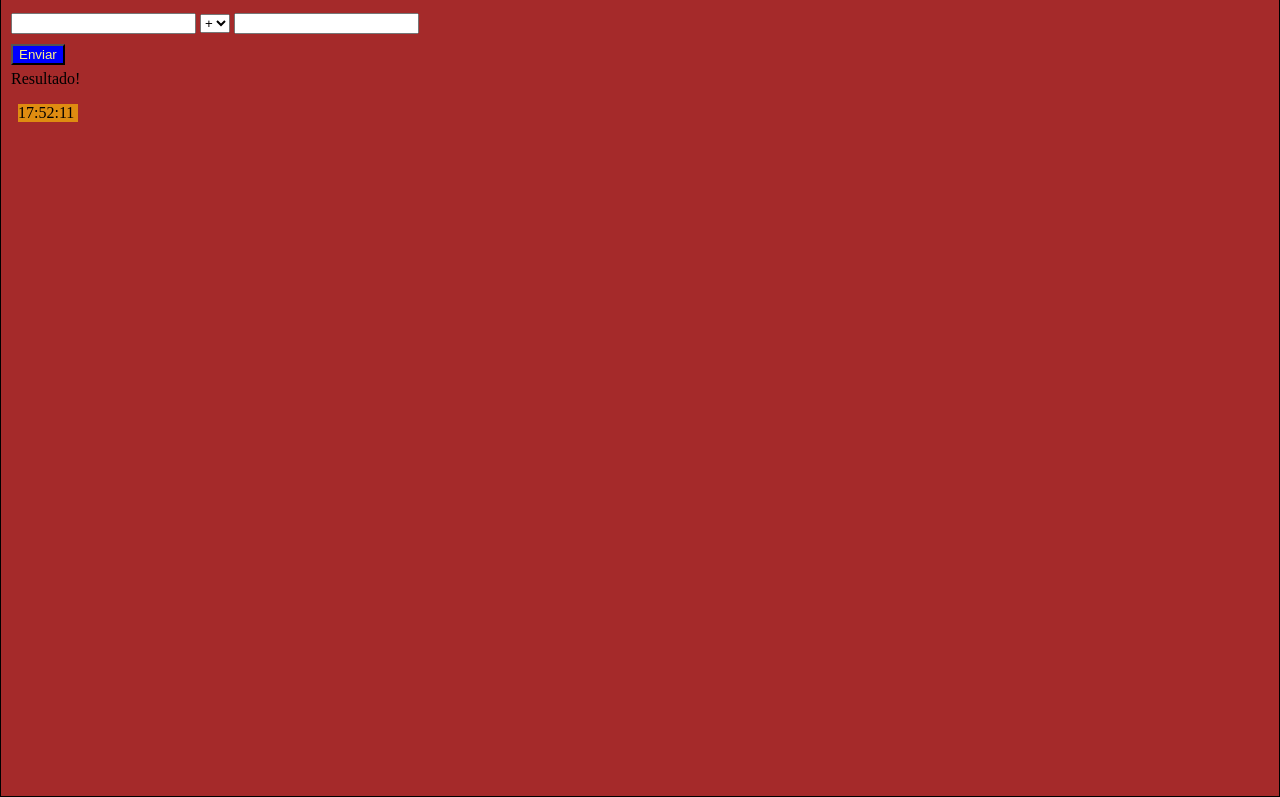
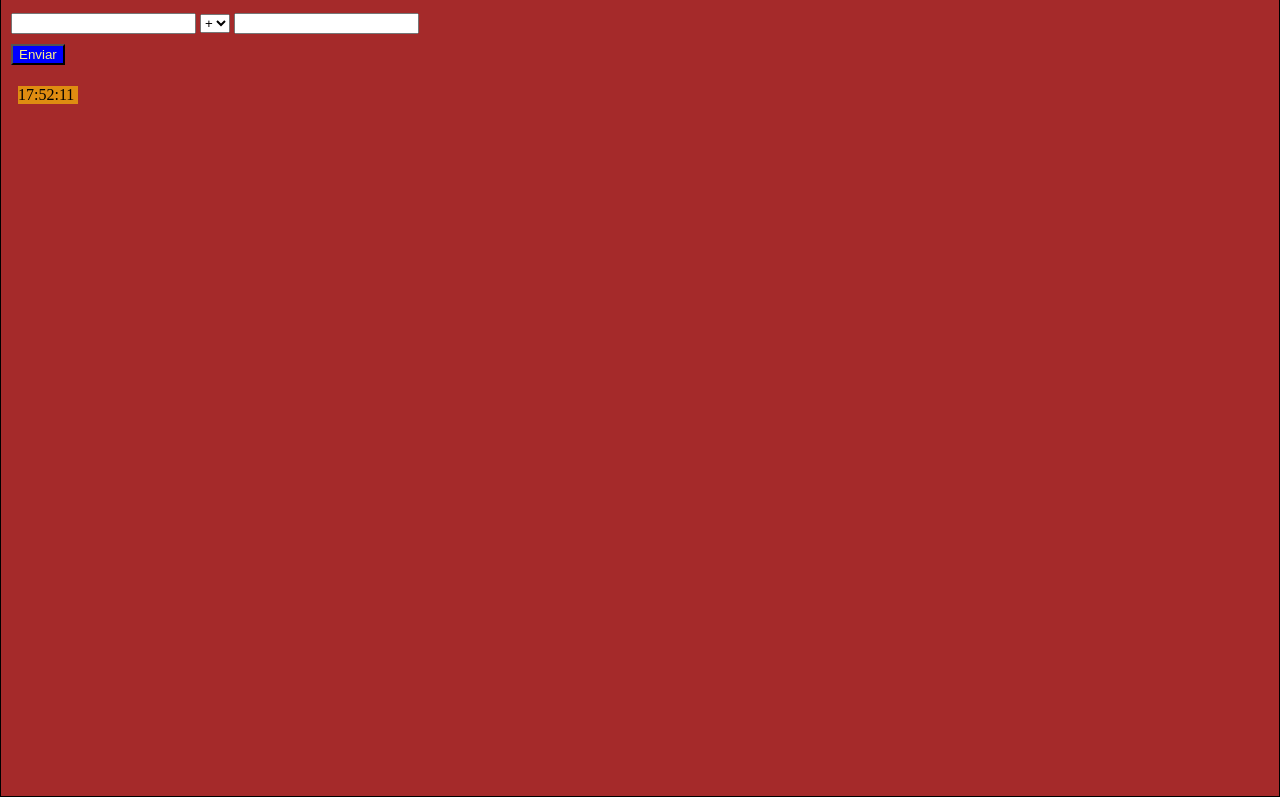
Before and after one commit to Davy-Santos/calculadora-interativa, a plain HTML site: page index.html in a window 1280 px wide. Shown: the part 42-839 px from the top of the page. Drawn offline with Linux system fonts and the light colour scheme.

Commit message:
Update index.html

```diff
--- a/index.html
+++ b/index.html
@@ -20,7 +20,7 @@
     <br/>
     <input id="btn" type="button" value="Enviar" onclick="enviar()">
     <!--div#idvalue + tab cria uma div com id-->
-    <div id="res">Resultado!</div>
+    <div id="res"></div>
    <strong><p id="ip"></p></strong>
    <p id="hora"></p>
     </fieldset>
```
